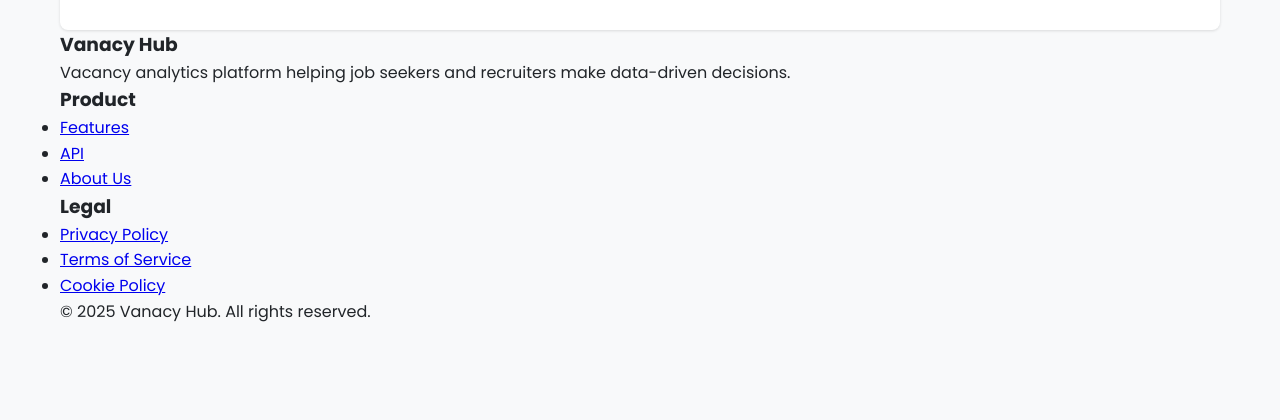
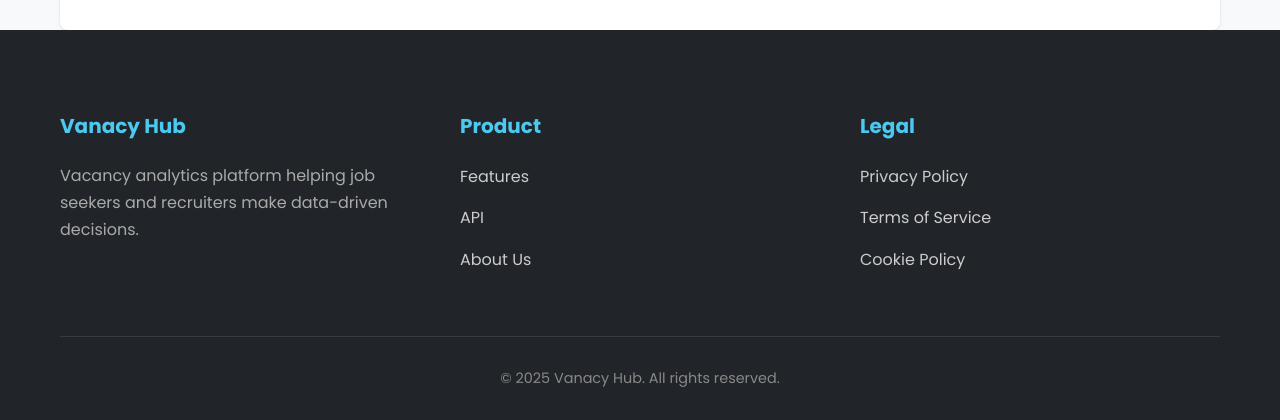
Before and after one commit to LytvyxEz/VacancyHub, a FastAPI app: template src/frontend/templates/parser__.html in a window 1280 px wide. Shown: the part 886-1306 px from the top of the page. Before the commit the page ends 1208 px from the top, so only its background shows below. Run offline with FastAPI, Linux system fonts and the light colour scheme; the template is opened without the code that fills it, so the values that code supplies are empty; some libraries are stand-ins or nearby versions.

Commit message:
Update parser__.css

```diff
--- a/src/frontend/static/css/parser__.css
+++ b/src/frontend/static/css/parser__.css
@@ -471,3 +471,86 @@ nav {
     height: 350px;
   }
 }
+
+footer {
+  background-color: var(--dark);
+  color: white;
+  padding: 80px 0 30px;
+  position: relative;
+}
+
+.footer-content {
+  display: grid;
+  grid-template-columns: repeat(auto-fit, minmax(250px, 1fr));
+  gap: 40px;
+  margin-bottom: 50px;
+}
+
+.footer-column h3 {
+  font-size: 1.25rem;
+  margin-bottom: 20px;
+  color: var(--accent);
+  position: relative;
+  display: inline-block;
+}
+
+.footer-column h3::after {
+  content: '';
+  position: absolute;
+  bottom: 2px;
+  left: 0;
+  width: 100%;
+  height: 4px;
+  background-color: rgba(76, 201, 240, 0.3);
+  z-index: -1;
+}
+
+.footer-column p {
+  color: #aaa;
+  margin-bottom: 20px;
+  line-height: 1.7;
+}
+
+.footer-links {
+  list-style: none;
+}
+
+.footer-links li {
+  margin-bottom: 12px;
+}
+
+.footer-links a {
+  color: #ccc;
+  text-decoration: none;
+  transition: var(--transition);
+  display: inline-block;
+  padding: 2px 0;
+  position: relative;
+}
+
+.footer-links a::after {
+  content: '';
+  position: absolute;
+  width: 0;
+  height: 1px;
+  bottom: 0;
+  left: 0;
+  background-color: var(--accent);
+  transition: var(--transition);
+}
+
+.footer-links a:hover {
+  color: white;
+}
+
+.footer-links a:hover::after {
+  width: 100%;
+}
+
+.copyright {
+  text-align: center;
+  padding-top: 30px;
+  border-top: 1px solid rgba(255, 255, 255, 0.1);
+  color: #888;
+  font-size: 0.9rem;
+}
```
